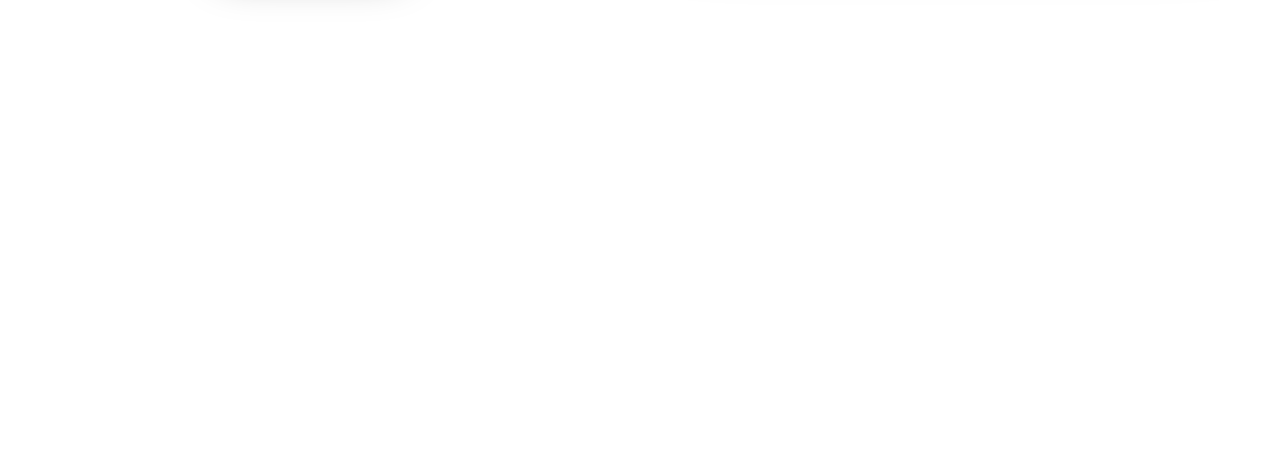
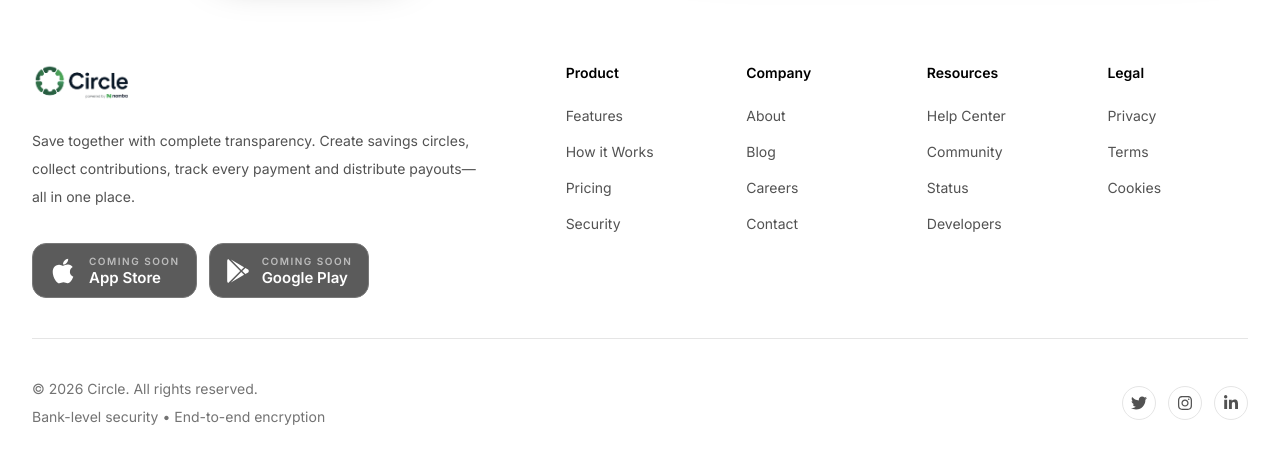
Before and after one commit to Bullishdoteth/circle, a Next.js app: page / in a window 1280 px wide. Shown: the part 1396-1859 px from the top of the page. Before the commit the page ends 1394 px from the top, so only its background shows below. Built offline with nearby package versions, Linux system fonts and the light colour scheme.

Commit message:
feat: Implemented footer

```diff
--- a/app/page.tsx
+++ b/app/page.tsx
@@ -1,4 +1,5 @@
 import Header from "@/components/shared/header";
+import Footer from "@/components/shared/footer";
 import Hero from "@/components/shared/hero";
 import { Button } from "@/components/ui/button";
 
@@ -40,6 +41,7 @@ export default function Home() {
         </div>
       </section>
       <Hero />
+      <Footer />
     </>
   )
 }
--- /dev/null
+++ b/components/shared/footer.tsx
@@ -0,0 +1,213 @@
+import Image from "next/image";
+import Link from "next/link";
+import { FaLinkedinIn, FaInstagram, FaTwitter, FaApple, FaGooglePlay } from "react-icons/fa";
+
+const productLinks = [
+    { label: "Features", href: "/features" },
+    { label: "How it Works", href: "/how-it-works" },
+    { label: "Pricing", href: "/pricing" },
+    { label: "Security", href: "/security" },
+];
+
+const companyLinks = [
+    { label: "About", href: "/about" },
+    { label: "Blog", href: "/blog" },
+    { label: "Careers", href: "/careers" },
+    { label: "Contact", href: "/contact" },
+];
+
+const resourceLinks = [
+    { label: "Help Center", href: "/help" },
+    { label: "Community", href: "/community" },
+    { label: "Status", href: "/status" },
+    { label: "Developers", href: "/developers" },
+];
+
+const legalLinks = [
+    { label: "Privacy", href: "/privacy" },
+    { label: "Terms", href: "/terms" },
+    { label: "Cookies", href: "/cookies" },
+];
+
+export default function Footer() {
+    return (
+        <footer className="border-t border-neutral-200 bg-white">
+            <div className="mx-auto max-w-7xl px-6 py-16 lg:px-8">
+                {/* Top */}
+                <div className="grid gap-14 lg:grid-cols-[1.4fr_2fr]">
+                {/* Brand */}
+                <div>
+                    <Image
+                    src="/circle.png"
+                    alt="Circle"
+                    width={150}
+                    height={42}
+                    className="h-10 w-auto"
+                    />
+
+                    <p className="mt-6 max-w-md text-sm leading-7 text-neutral-600">
+                    Save together with complete transparency. Create savings
+                    circles, collect contributions, track every payment and
+                    distribute payouts—all in one place.
+                    </p>
+
+                    {/* App badges */}
+                    <div className="mt-8 flex flex-col gap-3 sm:flex-row">
+                        <Link
+                            href="#"
+                            className="inline-flex w-fit cursor-not-allowed select-none items-center gap-3 rounded-xl border border-neutral-700 bg-neutral-900 px-4 py-3 text-white opacity-70 transition-all hover:opacity-100"
+                        >
+                            <FaApple className="h-7 w-7" />
+
+                            <div className="flex flex-col leading-none">
+                            <span className="mb-1 text-[10px] font-semibold uppercase tracking-[0.15em] text-neutral-400">
+                                Coming Soon
+                            </span>
+
+                            <span className="text-[15px] font-semibold">
+                                App Store
+                            </span>
+                            </div>
+                        </Link>
+
+                        <Link
+                            href="#"
+                            className="inline-flex w-fit cursor-not-allowed select-none items-center gap-3 rounded-xl border border-neutral-700 bg-neutral-900 px-4 py-3 text-white opacity-70 transition-all hover:opacity-100"
+                        >
+                            <FaGooglePlay className="h-6 w-6" />
+
+                            <div className="flex flex-col leading-none">
+                            <span className="mb-1 text-[10px] font-semibold uppercase tracking-[0.15em] text-neutral-400">
+                                Coming Soon
+                            </span>
+
+                            <span className="text-[15px] font-semibold">
+                                Google Play
+                            </span>
+                            </div>
+                        </Link>
+                    </div>
+                </div>
+
+                {/* Links */}
+                <div className="grid grid-cols-2 gap-10 sm:grid-cols-4">
+                    <div>
+                    <h3 className="text-sm font-semibold text-black">
+                        Product
+                    </h3>
+
+                    <ul className="mt-5 space-y-3">
+                        {productLinks.map((item) => (
+                        <li key={item.label}>
+                            <Link
+                            href={item.href}
+                            className="text-sm text-neutral-600 transition-colors hover:text-black"
+                            >
+                            {item.label}
+                            </Link>
+                        </li>
+                        ))}
+                    </ul>
+                    </div>
+
+                    <div>
+                    <h3 className="text-sm font-semibold text-black">
+                        Company
+                    </h3>
+
+                    <ul className="mt-5 space-y-3">
+                        {companyLinks.map((item) => (
+                        <li key={item.label}>
+                            <Link
+                            href={item.href}
+                            className="text-sm text-neutral-600 transition-colors hover:text-black"
+                            >
+                            {item.label}
+                            </Link>
+                        </li>
+                        ))}
+                    </ul>
+                    </div>
+
+                    <div>
+                    <h3 className="text-sm font-semibold text-black">
+                        Resources
+                    </h3>
+
+                    <ul className="mt-5 space-y-3">
+                        {resourceLinks.map((item) => (
+                        <li key={item.label}>
+                            <Link
+                            href={item.href}
+                            className="text-sm text-neutral-600 transition-colors hover:text-black"
+                            >
+                            {item.label}
+                            </Link>
+                        </li>
+                        ))}
+                    </ul>
+                    </div>
+
+                    <div>
+                    <h3 className="text-sm font-semibold text-black">
+                        Legal
+                    </h3>
+
+                    <ul className="mt-5 space-y-3">
+                        {legalLinks.map((item) => (
+                        <li key={item.label}>
+                            <Link
+                            href={item.href}
+                            className="text-sm text-neutral-600 transition-colors hover:text-black"
+                            >
+                            {item.label}
+                            </Link>
+                        </li>
+                        ))}
+                    </ul>
+                    </div>
+                </div>
+                </div>
+
+                {/* Divider */}
+                <div className="my-10 h-px bg-neutral-200" />
+
+                {/* Bottom */}
+                <div className="flex flex-col gap-6 sm:flex-row sm:items-center sm:justify-between">
+                <div>
+                    <p className="text-sm text-neutral-500">
+                    © {new Date().getFullYear()} Circle. All rights reserved.
+                    </p>
+
+                    <p className="mt-2 text-sm text-neutral-500">
+                    Bank-level security • End-to-end encryption
+                    </p>
+                </div>
+
+                <div className="flex items-center gap-3">
+                    <Link
+                    href="#"
+                    className="rounded-full border border-neutral-200 p-2 text-neutral-600 transition-colors hover:border-neutral-300 hover:text-black"
+                    >
+                    <FaTwitter className="h-4 w-4" />
+                    </Link>
+
+                    <Link
+                    href="#"
+                    className="rounded-full border border-neutral-200 p-2 text-neutral-600 transition-colors hover:border-neutral-300 hover:text-black"
+                    >
+                    <FaInstagram className="h-4 w-4" />
+                    </Link>
+
+                    <Link
+                    href="#"
+                    className="rounded-full border border-neutral-200 p-2 text-neutral-600 transition-colors hover:border-neutral-300 hover:text-black"
+                    >
+                    <FaLinkedinIn className="h-4 w-4" />
+                    </Link>
+                </div>
+                </div>
+            </div>
+        </footer>
+    );
+}
--- a/package.json
+++ b/package.json
@@ -16,6 +16,7 @@
     "radix-ui": "^1.6.0",
     "react": "19.2.4",
     "react-dom": "19.2.4",
+    "react-icons": "^5.6.0",
     "shadcn": "^4.12.0",
     "tailwind-merge": "^3.6.0",
     "tw-animate-css": "^1.4.0"
```
Also changed, not shown: 1 other file (tests, documents, lock files or other folders).
